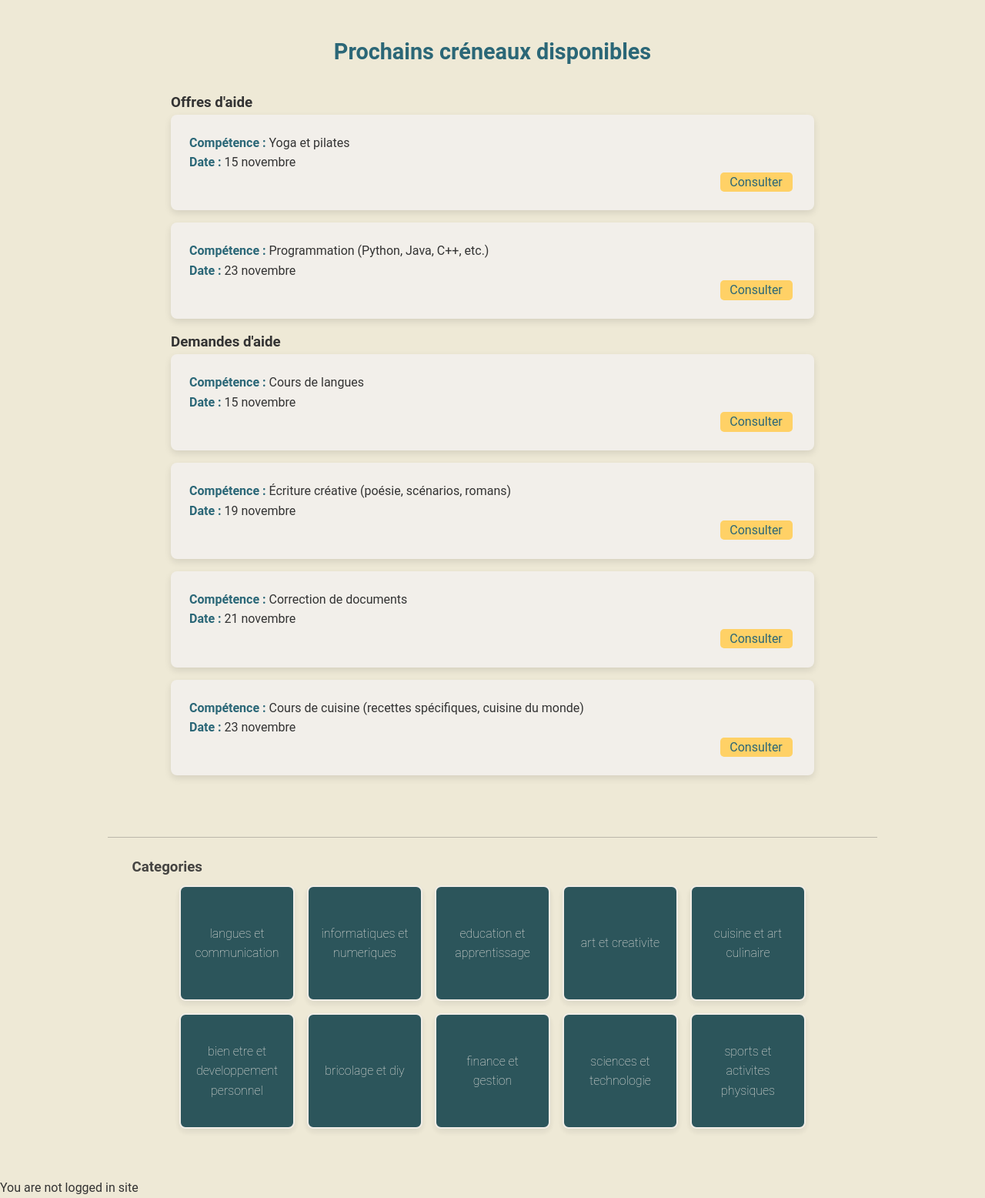
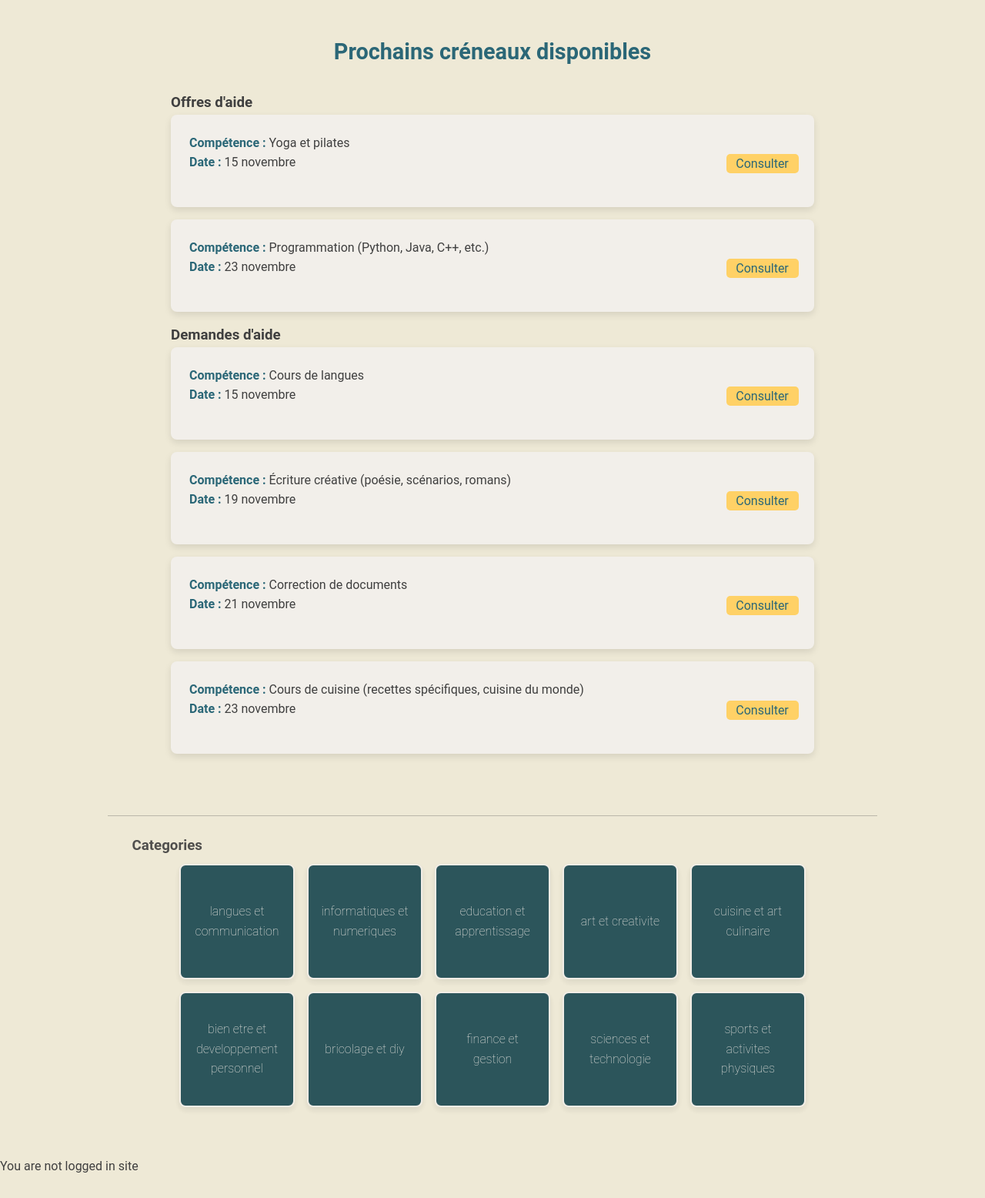
Before and after one commit to JneiraS/SkilLink, a Django app: page / in a window 1280 px wide. Shown: the part 378-1934 px from the top of the page at 77% size. After the commit the page ends 1901 px from the top, so only its background shows below. Run offline with Django 4.2, Linux system fonts and the light colour scheme; a user stored in the database is signed in; data comes from the database, SQL or seed files in the repository.

Commit message:
style: Mettre à jour les styles CSS pour une meilleure cohérence visuelle
- Ajouter une nouvelle variable de couleur pour l'opacité
- Modifier la couleur du texte principal
- Améliorer l'apparence des boutons et des liens
- Optimiser le style des éléments de la section principale
plexes (Q)

```diff
--- a/static/css/main.css
+++ b/static/css/main.css
@@ -14,6 +14,7 @@
   --syracuse-red-orange: #cc4a0eff;
   --eggshell: #eee9d6;
   --gunmetal: #3f3f3f;
+  --gunmetal25: rgba(64, 64, 64, 0.25);
   --midnight-green: #013340ff;
   --apple-green: #869a00ff;
   --medium-slate-blue: #6c72c5ff;
@@ -28,7 +29,7 @@
 
 body {
   font-family: "Roboto", sans-serif;
-  color: #333;
+  color: var(--gunmetal);
   line-height: 1.6;
   background-color: var(--eggshell);
 }
@@ -45,6 +46,7 @@ header {
   background-color: var(--midnight-green);
   padding: 1em 2em;
   box-shadow: 0 2px 4px rgba(0, 0, 0, 0.1);
+
 }
 
 nav ul {
@@ -68,6 +70,10 @@ nav ul li a:hover {
   color: var(--dark-goldenrod);
 }
 
+a {
+  color: var(--gunmetal);
+}
+
 /* main Section */
 .head {
   display: flex;
@@ -81,6 +87,7 @@ nav ul li a:hover {
   );
   color: var(--principal-font);
   text-align: center;
+
 }
 
 .head h1 {
@@ -102,7 +109,8 @@ nav ul li a:hover {
 
 .cta-buttons .button,
 .upcoming-slots .button{
-
+  opacity: 100%;
+  bottom: 1.5em;
   padding: 0.8em 2em;
   font-size: 1rem;
   color: var(--principal-font);
@@ -144,11 +152,24 @@ nav ul li a:hover {
 
 .upcoming-slots ul li {
   background-color: var(--principal-font);
+  height: 7.5em;
   padding: 1.5em;
   margin-bottom: 1em;
   border-radius: 8px;
   box-shadow: 0 4px 10px rgba(0, 0, 0, 0.1);
   transition: transform 0.3s ease, box-shadow 0.3s ease;
+}
+
+/*---- Utilisateur ----*/
+.upcoming-slots ul li a {
+  opacity: 50%;
+  font-size: 1rem;
+  border: 1px solid var(--gunmetal25);
+  background-color: var(--gunmetal);
+  color: var(--principal-font);
+  border-radius: 5px;
+  padding: 0.2em 1em;
+  margin-left: 0.5em;
 }
 
 .upcoming-slots ul li:hover {
```
